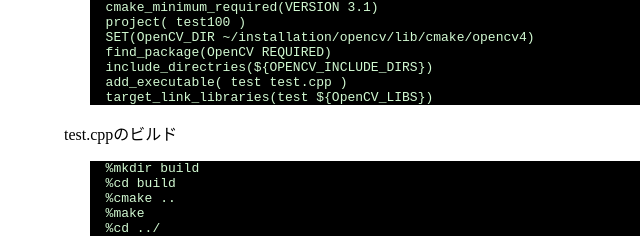
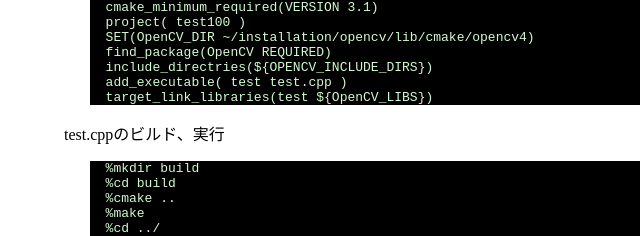
Before and after one commit to yokmr23/yokmr23.github.io, a plain HTML site: page index.html in a window 1280 px wide. Shown: the part 1574-1810 px from the top of the page, 0-640 px from the left. Drawn offline with Linux system fonts and the light colour scheme.

Commit message:
Update index.html

```diff
--- a/index.html
+++ b/index.html
@@ -98,7 +98,7 @@
   include_directries(${OPENCV_INCLUDE_DIRS})
   add_executable( test test.cpp )
   target_link_libraries(test ${OpenCV_LIBS})</pre>
-  <p>test.cppのビルド</p>
+  <p>test.cppのビルド、実行</p>
   <pre>
   %mkdir build
   %cd build
```
